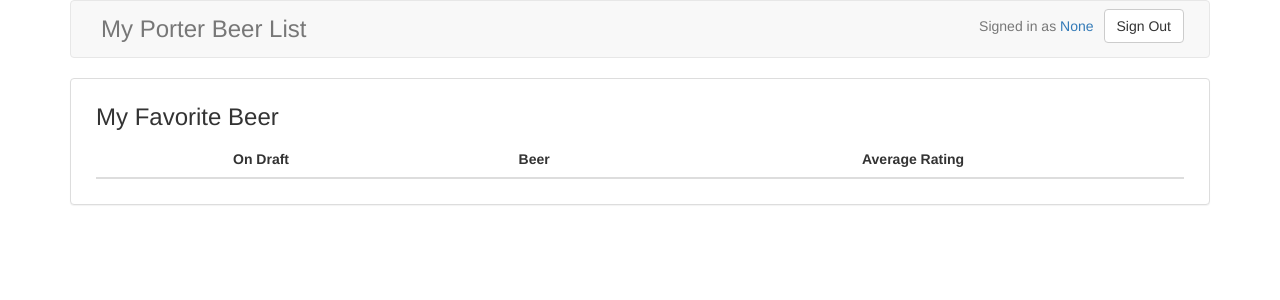
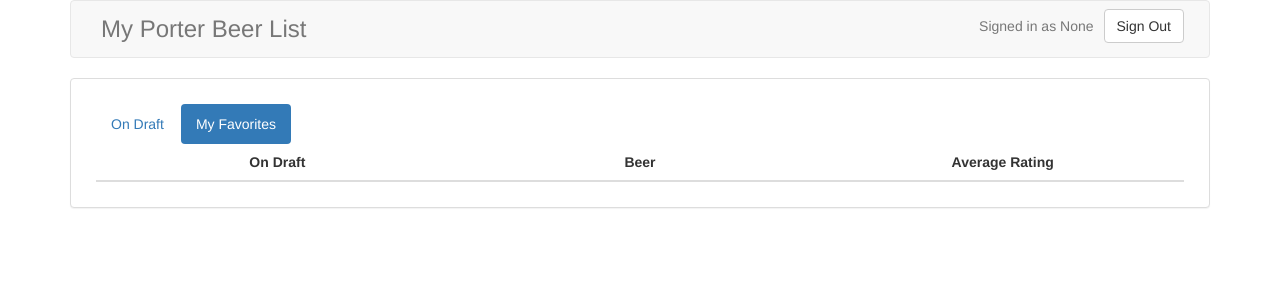
Before and after one commit to johnedenfield/PorterApp, a Flask app: page /favorite in a window 1280 px wide. Shown: the top 300 px of the page. Run offline with Flask 2, Linux system fonts and the light colour scheme; the visitor is signed in with stand-in values (Sample User, id 1); data comes from the database, SQL or seed files in the repository; data that the repository does not hold is empty; some libraries are stand-ins or nearby versions.

Commit message:
added tabbed navigation between on draft and favorites fixed table layout on draft and favorites

```diff
--- a/app/static/bootstrap/css/custom.css
+++ b/app/static/bootstrap/css/custom.css
@@ -4,9 +4,12 @@
 */
 
 /* Table */
-table, th {
+
+
+th, td {
 
     text-align:center;
+    width: 25%;
 
 }
 
--- a/app/templates/beer_list.html
+++ b/app/templates/beer_list.html
@@ -9,6 +9,11 @@
 <div class="panel panel-default">
 
     <div class="xtra_margin">
+        <ul class="nav nav-pills">
+            <li role="presentation" class="active"><a href="{{ url_for('beer_list') }}">On Draft</a></li>
+            <li role="presentation"><a href="{{ url_for('favorite') }}">My Favorites</a></li>
+        </ul>
+
         <table class="table table-striped">
             <thead>
             <tr>
--- a/app/templates/favorite.html
+++ b/app/templates/favorite.html
@@ -9,7 +9,12 @@
 <div class="panel panel-default">
 
     <div class="xtra_margin">
-        <h3>My Favorite Beer</h3>
+        <ul class="nav nav-pills">
+            <li role="presentation"><a href="{{ url_for('beer_list') }}">On Draft</a></li>
+            <li role="presentation" class="active"><a href="{{ url_for('favorite') }}">My Favorites</a></li>
+
+        </ul>
+
         <table class="table table-striped">
             <thead>
             <tr>
--- a/app/templates/nav_bar.html
+++ b/app/templates/nav_bar.html
@@ -11,7 +11,7 @@
             Out</a>
 
         <p class="navbar-text navbar-right" style="margin-right:10px">
-            Signed in as<a href="{{ url_for('favorite') }}"> {{current_user.UserName}}</a></p>
+            Signed in as {{current_user.UserName}}</a></p>
 
         {% else %}
         <a href="{{ url_for('login') }}" class="btn btn-default navbar-btn navbar-right" style="margin-right:10px">Sign
```
